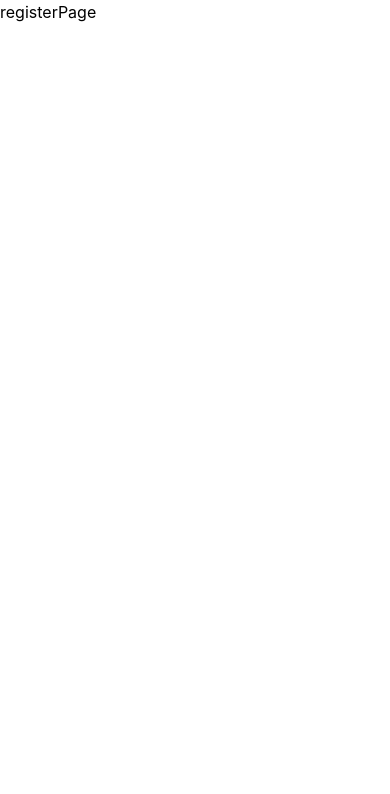
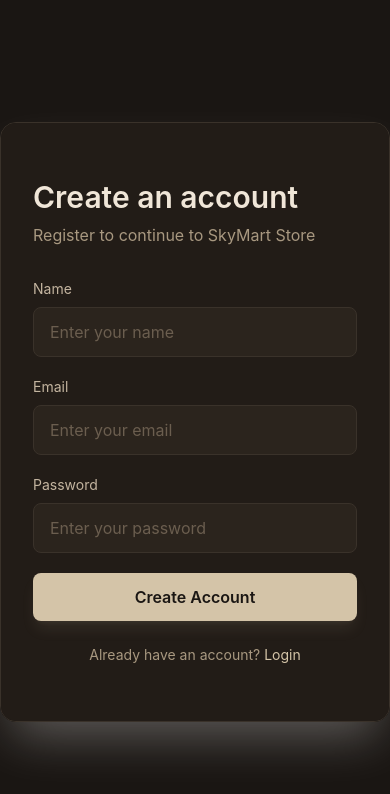
Before and after one commit to Adnan-Khn/Asgmnt_Bckd_E-Comm, a React (Vite) app in the folder client/: page / in a window 390 px wide. Shown: the top 794 px of the page. Built offline with nearby package versions, Linux system fonts and the light colour scheme; no server answers.

Commit message:
Public Routes Part Completed

```diff
--- a/client/src/components/Navbar.jsx
+++ b/client/src/components/Navbar.jsx
@@ -1,9 +1,92 @@
-import React from 'react'
+import React, { useContext } from "react";
+import { useApi } from "../shared/useApi";
+import { AuthContext } from "../state/AuthContext";
+import { useNavigate } from "react-router";
 
 const Navbar = () => {
+  const api = useApi();
+  const navigate = useNavigate();
+  const { user, setUser, setAccessToken } = useContext(AuthContext);
+
+  //console.log(user,accessToken)
+  const name = user.name.split(" ")[0];
+
+  const logoutUser = async () => {
+    try {
+      await api.post("auth/logout");
+      setAccessToken(null);
+      setUser(null);
+      navigate("/login");
+    } catch (error) {
+      console.log(error);
+    }
+  };
   return (
-    <div>Navbar</div>
-  )
-}
+    <nav className="w-full bg-[#221c17] border-b border-[#3a322a] px-6 py-4">
+      <div className="max-w-7xl mx-auto flex items-center justify-between">
+        {/* Logo */}
+        <div className="flex items-center gap-2">
+          <span className="text-2xl">🛍️</span>
+          <h1 className="text-2xl font-bold text-[#d4c4a8] tracking-wide">
+            SkyMart
+          </h1>
+        </div>
 
-export default Navbar
+        {/* Middle Nav Links */}
+        <div className="hidden md:flex items-center gap-8">
+          <a
+            onClick={() => {
+              navigate("/");
+            }}
+
+            className="text-[#c4b5a0] hover:text-[#d4c4a8] font-medium transition-colors duration-300"
+          >
+            Home
+          </a>
+          <a
+            onClick={() => {
+              navigate("/home/products");
+            }}
+            className="text-[#c4b5a0] hover:text-[#d4c4a8] font-medium transition-colors duration-300"
+          >
+            Products
+          </a>
+          <a
+            onClick={() => {
+              navigate("/home/add-product");
+            }}
+            className="text-[#c4b5a0] hover:text-[#d4c4a8] font-medium transition-colors duration-300"
+          >
+            Add Product
+          </a>
+        </div>
+
+        {/* Right Section */}
+        <div className="flex items-center gap-4">
+          <span className="text-sm text-[#e8ddd0] font-medium">{name}</span>
+          <button
+            onClick={logoutUser}
+            className="flex items-center gap-2 bg-[#2b241d] hover:bg-[#ae2614] text-[#d4c4a8] px-4 py-2 rounded-lg border border-[#3a322a] transition-all duration-300"
+          >
+            <svg
+              xmlns="http://www.w3.org/2000/svg"
+              className="w-4 h-4"
+              fill="none"
+              viewBox="0 0 24 24"
+              stroke="currentColor"
+              strokeWidth={2}
+            >
+              <path
+                strokeLinecap="round"
+                strokeLinejoin="round"
+                d="M17 16l4-4m0 0l-4-4m4 4H7m6 4v1a3 3 0 01-3 3H6a3 3 0 01-3-3V7a3 3 0 013-3h4a3 3 0 013 3v1"
+              />
+            </svg>
+          </button>
+        </div>
+      </div>
+    </nav>
+  );
+};
+
+export default Navbar;
--- a/client/src/pages/LoginPage.jsx
+++ b/client/src/pages/LoginPage.jsx
@@ -1,9 +1,146 @@
-import React from 'react'
+import React, { useContext, useState } from "react";
+import { useApi } from "../shared/useApi";
+import { AuthContext } from "../state/AuthContext";
+import { useForm } from "react-hook-form";
+import { useNavigate } from "react-router";
 
 const LoginPage = () => {
+  const api = useApi();
+  const navigate = useNavigate();
+  const {
+    register,
+    handleSubmit,
+    formState: { errors },
+  } = useForm();
+  const { setUser, error, setError, setAccessToken } = useContext(AuthContext);
+  const [isLoading, setIsLoading] = useState(false);
+  const onLogin = async (data) => {
+    try {
+      setIsLoading(true);
+      setError("");
+      const res = await api.post("/auth/login", data);
+      console.log(res);
+      setUser(res.data.user);
+      setAccessToken(res.data.accessToken);
+      navigate("/home",{replace:true});
+    } catch (error) {
+      setError(error.response?.data?.message || "Invalid Email Or Password!");
+    } finally {
+      setIsLoading(false);
+    }
+  };
   return (
-    <div>LoginPage</div>
-  )
-}
+    <div className="min-h-screen bg-[#1a1613] text-[#e8ddd0] flex items-center justify-center ">
+      <div className="animate-[zoomIn_0.5s_ease-in-out] w-full max-w-7xl min-h-150 grid grid-cols-1 md:grid-cols-2 rounded-2xl overflow-hidden border border-[#3a322a] shadow-2xl shadow-white/30">
+        {/* Left Section */}
+        <div className="hidden md:flex bg-[#d4c4a8] p-12 flex-col justify-between">
+          <div>
+            <h1 className="text-4xl font-bold text-[#1a1613]">SkyMart</h1>
 
-export default LoginPage
+            <p className="mt-4 text-[#1a1613]/70 text-lg max-w-sm">
+              Everything you need, all in one place. Create your account and
+              start shopping.
+            </p>
+          </div>
+
+          {/* E-Commerce Image */}
+          <div className="flex justify-center my-8">
+            <img
+              src="https://plus.unsplash.com/premium_photo-1672883551967-ab11316526b4?q=80&w=1374&auto=format&fit=crop&ixlib=rb-4.1.0&ixid=NHwxMjA3fDA%3D"
+              alt="E-commerce shopping"
+              className="w-full max-w-md h-72 object-cover rounded-2xl shadow-xl shadow-[#1a1613]/30 ring-1 ring-[#1a1613]/10"
+            />
+          </div>
+
+          <p className="text-[#1a1613]/60 text-sm">Simple. Fast. Reliable.</p>
+        </div>
+
+        {/* Right Section */}
+        <div className="bg-[#221c17] p-8 md:p-12 flex flex-col justify-center">
+          <div className="max-w-md w-full mx-auto">
+            <h2 className="text-3xl font-semibold text-[#f0e6d8]">
+              Login to continue to SkyMart
+            </h2>
+            <p className="text-[#a89880] mt-2 mb-8"></p>
+
+            <form onSubmit={handleSubmit(onLogin)} className="space-y-5">
+              {/* Email */}
+              <div>
+                <label className="block text-sm text-[#c4b5a0] mb-2">
+                  Email
+                </label>
+
+                <input
+                  type="email"
+                  placeholder="Enter your email"
+                  {...register("email", {
+                    required: "Email is required",
+                    pattern: {
+                      value: /^[^\s@]+@[^\s@]+\.[^\s@]+$/,
+                      message: "Enter a valid email",
+                    },
+                  })}
+                  className="w-full bg-[#2b241d] border border-[#3a322a] text-[#e8ddd0] placeholder-[#6b5e4f] rounded-lg px-4 py-3 outline-none focus:border-[#d4c4a8] focus:ring-1 focus:ring-[#d4c4a8]/30 transition-all duration-300"
+                />
+                {errors.email && (
+                  <p className="mt-1 text-sm text-red-400">
+                    {errors.email.message}
+                  </p>
+                )}
+                {error && <p className="mt-2 text-sm text-red-400">{error}</p>}
+              </div>
+
+              {/* Password */}
+              <div>
+                <label className="block text-sm text-[#c4b5a0] mb-2">
+                  Password
+                </label>
+
+                <input
+                  type="password"
+                  placeholder="Enter your password"
+                  {...register("password", {
+                    required: "Password is required",
+                    minLength: {
+                      value: 6,
+                      message: "Password must be at least 6 characters",
+                    },
+                  })}
+                  className="w-full bg-[#2b241d] border border-[#3a322a] text-[#e8ddd0] placeholder-[#6b5e4f] rounded-lg px-4 py-3 outline-none focus:border-[#d4c4a8] focus:ring-1 focus:ring-[#d4c4a8]/30 transition-all duration-300"
+                />
+                {errors.password && (
+                  <p className="mt-1 text-sm text-red-400">
+                    {errors.password.message}
+                  </p>
+                )}
+              </div>
+
+              <button
+                type="submit"
+                disabled={isLoading}
+                className="w-full bg-[#d4c4a8] hover:bg-[#e0d2b8] text-[#1a1613] font-semibold py-3 rounded-lg transition-all duration-300 shadow-lg shadow-[#d4c4a8]/10 hover:shadow-[#d4c4a8]/20"
+              >
+                {isLoading ? "Logging in..." : "Login"}
+              </button>
+            </form>
+
+            <p className="text-center text-[#a89880] text-sm mt-6">
+              Don't have an account?{" "}
+              <button
+                onClick={() => {
+                  setError("");
+                  navigate("/");
+                }}
+                className="text-[#d4c4a8] hover:text-[#e0d2b8] cursor-pointer transition-colors duration-300"
+              >
+                Register
+              </button>
+            </p>
+          </div>
+        </div>
+      </div>
+    </div>
+  );
+};
+
+export default LoginPage;
--- a/client/src/pages/RegisterPage.jsx
+++ b/client/src/pages/RegisterPage.jsx
@@ -1,171 +1,175 @@
-import React, { useContext } from 'react'
-import { useApi } from '../shared/useApi'
-import { AuthContext } from '../state/AuthContext'
-import { useForm } from 'react-hook-form'
+import React, { useContext } from "react";
+import { useApi } from "../shared/useApi";
+import { AuthContext } from "../state/AuthContext";
+import { useForm } from "react-hook-form";
+import { useNavigate } from "react-router";
 
 const RegisterPage = () => {
+  const navigate = useNavigate();
+  const api = useApi();
+  const { user, setUser, setAccessToken, error, setError } =
+    useContext(AuthContext);
 
-    //const api = useApi()
-    const {user,setUser,setAccessToken,error,setError} = useContext(AuthContext)
+  const {
+    register,
+    handleSubmit,
+    formState: { errors },
+  } = useForm();
 
-    const {register,handleSubmit,formState:{errors}} = useForm()
+  const onRegister = async (data) => {
+    console.log(data);
+    try {
+      const res = await api.post("/auth/register", data);
+      console.log(res);
+      setUser(res.data.user);
+      setAccessToken(res.data.accessToken);
+      navigate("/home");
+    } catch (error) {
+      setError(
+        error.response?.data?.error?.[0].message || "User already registered",
+      );
+    }
+  };
+  return (
+    <div className="min-h-screen bg-[#1a1613] text-[#e8ddd0] flex items-center justify-center ">
+      <div className="animate-[zoomIn_0.5s_ease-in-out] w-full max-w-7xl min-h-150 grid grid-cols-1 md:grid-cols-2 rounded-2xl overflow-hidden border border-[#3a322a] shadow-2xl shadow-white/30">
+        {/* Left Section */}
+        <div className="hidden md:flex bg-[#d4c4a8] p-12 flex-col justify-between">
+          <div>
+            <h1 className="text-4xl font-bold text-[#1a1613]">SkyMart</h1>
 
-    const onRegister = async(data)=>{
-        console.log(data)
-    }
-//   return (
-//     <div className="min-h-screen bg-black text-white flex items-center justify-center px-6">
-//       <div className="animate-[zoomIn_0.5s_ease-in-out] w-full max-w-5xl min-h-150 grid grid-cols-1 md:grid-cols-2 rounded-2xl overflow-hidden border border-zinc-800">
-//         {/* Left Section */}
-//         <div className="hidden md:flex bg-orange-500 p-12 flex-col justify-between">
-//           <div>
-//             <h1 className="text-4xl font-bold text-black">E-Com Store</h1>
+            <p className="mt-4 text-[#1a1613]/70 text-lg max-w-sm">
+              Everything you need, all in one place. Create your account and
+              start shopping.
+            </p>
+          </div>
 
-//             <p className="mt-4 text-black/70 text-lg max-w-sm">
-//               Everything you need, all in one place. Create your account and
-//               start shopping.
-//             </p>
-//           </div>
+          {/* E-Commerce Image */}
+          <div className="flex justify-center my-8">
+            <img
+              src="https://plus.unsplash.com/premium_photo-1672883551967-ab11316526b4?q=80&w=1374&auto=format&fit=crop&ixlib=rb-4.1.0&ixid=NHwxMjA3fDA%3D"
+              alt="E-commerce shopping"
+              className="w-full max-w-md h-72 object-cover rounded-2xl shadow-xl shadow-[#1a1613]/30 ring-1 ring-[#1a1613]/10"
+            />
+          </div>
 
-//           {/* E-Commerce Image */}
-//           <div className="flex justify-center my-8">
-//             <img
-//               src="https://images.unsplash.com/photo-1586880244406-556ebe35f282?auto=format&fit=crop&w=800&q=80"
-//               alt="E-commerce shopping"
-//               className="w-full max-w-md h-72 object-cover rounded-2xl shadow-xl"
-//             />
-//           </div>
+          <p className="text-[#1a1613]/60 text-sm">Simple. Fast. Reliable.</p>
+        </div>
 
-//           <p className="text-black/60 text-sm">Simple. Fast. Reliable.</p>
-//         </div>
+        {/* Right Section */}
+        <div className="bg-[#221c17] p-8 md:p-12 flex flex-col justify-center">
+          <div className="max-w-md w-full mx-auto">
+            <h2 className="text-3xl font-semibold text-[#f0e6d8]">
+              Create an account
+            </h2>
 
-//         {/* Right Section */}
-//         <div className="bg-zinc-950 p-8 md:p-12 flex flex-col justify-center">
-//           <div className="max-w-md w-full mx-auto">
-//             <h2 className="text-3xl font-semibold">Create an account</h2>
+            <p className="text-[#a89880] mt-2 mb-8">
+              Register to continue to SkyMart Store
+            </p>
 
-//             <p className="text-zinc-400 mt-2 mb-8">
-//               Register to continue to E-Com Store
-//             </p>
+            <form onSubmit={handleSubmit(onRegister)} className="space-y-5">
+              {/* Name */}
+              <div>
+                <label className="block text-sm text-[#c4b5a0] mb-2">
+                  Name
+                </label>
 
-//             <form onSubmit={handleSubmit(onRegister)} className="space-y-5">
-//               {/* Name */}
-//               <div>
-//                 <label className="block text-sm text-zinc-300 mb-2">Name</label>
+                <input
+                  type="text"
+                  placeholder="Enter your name"
+                  {...register("name", {
+                    required: "Name is required",
+                    minLength: {
+                      value: 3,
+                      message: "Name must be at least 3 characters",
+                    },
+                  })}
+                  className="w-full bg-[#2b241d] border border-[#3a322a] text-[#e8ddd0] placeholder-[#6b5e4f] rounded-lg px-4 py-3 outline-none focus:border-[#d4c4a8] focus:ring-1 focus:ring-[#d4c4a8]/30 transition-all duration-300"
+                />
 
-//                 <input
-//                   type="text"
-//                   placeholder="Enter your name"
-//                   {...register("name", {
-//                     required: "Name is required",
-//                     minLength: {
-//                       value: 3,
-//                       message: "Name must be at least 3 characters",
-//                     },
-//                   })}
-//                   className="w-full bg-zinc-900 border border-zinc-800 rounded-lg px-4 py-3 outline-none focus:border-orange-500 transition-colors duration-300"
-//                 />
+                {errors.name && (
+                  <p className="mt-1 text-sm text-red-400">
+                    {errors.name.message}
+                  </p>
+                )}
+              </div>
 
-//                 {errors.name && (
-//                   <p className="mt-1 text-sm text-red-500">
-//                     {errors.name.message}
-//                   </p>
-//                 )}
-//               </div>
+              {/* Email */}
+              <div>
+                <label className="block text-sm text-[#c4b5a0] mb-2">
+                  Email
+                </label>
 
-//               {/* Email */}
-//               <div>
-//                 <label className="block text-sm text-zinc-300 mb-2">
-//                   Email
-//                 </label>
+                <input
+                  type="email"
+                  placeholder="Enter your email"
+                  {...register("email", {
+                    required: "Email is required",
+                    pattern: {
+                      value: /^[^\s@]+@[^\s@]+\.[^\s@]+$/,
+                      message: "Enter a valid email",
+                    },
+                  })}
+                  className="w-full bg-[#2b241d] border border-[#3a322a] text-[#e8ddd0] placeholder-[#6b5e4f] rounded-lg px-4 py-3 outline-none focus:border-[#d4c4a8] focus:ring-1 focus:ring-[#d4c4a8]/30 transition-all duration-300"
+                />
+                {errors.email && (
+                  <p className="mt-1 text-sm text-red-400">
+                    {errors.email.message}
+                  </p>
+                )}
+                {error && <p className="mt-2 text-sm text-red-400">{error}</p>}
+              </div>
 
-//                 <input
-//                   type="email"
-//                   placeholder="Enter your email"
-//                   {...register("email", {
-//                     required: "Email is required",
-//                     pattern: {
-//                       value: /^[^\s@]+@[^\s@]+\.[^\s@]+$/,
-//                       message: "Enter a valid email",
-//                     },
-//                   })}
-//                   className="w-full bg-zinc-900 border border-zinc-800 rounded-lg px-4 py-3 outline-none focus:border-orange-500 transition-colors duration-300"
-//                 />
-//                 {errors.email && (
-//                   <p className="mt-1 text-sm text-red-500">
-//                     {errors.email.message}
-//                   </p>
-//                 )}
-//                 {error && <p className="mt-2 text-sm text-red-500">{error}</p>}
-//               </div>
+              {/* Password */}
+              <div>
+                <label className="block text-sm text-[#c4b5a0] mb-2">
+                  Password
+                </label>
 
-//               {/* Password */}
-//               <div>
-//                 <label className="block text-sm text-zinc-300 mb-2">
-//                   Password
-//                 </label>
+                <input
+                  type="password"
+                  placeholder="Enter your password"
+                  {...register("password", {
+                    required: "Password is required",
+                    minLength: {
+                      value: 6,
+                      message: "Password must be at least 6 characters",
+                    },
+                  })}
+                  className="w-full bg-[#2b241d] border border-[#3a322a] text-[#e8ddd0] placeholder-[#6b5e4f] rounded-lg px-4 py-3 outline-none focus:border-[#d4c4a8] focus:ring-1 focus:ring-[#d4c4a8]/30 transition-all duration-300"
+                />
+                {errors.password && (
+                  <p className="mt-1 text-sm text-red-400">
+                    {errors.password.message}
+                  </p>
+                )}
+              </div>
 
-//                 <input
-//                   type="password"
-//                   placeholder="Enter your password"
-//                   {...register("password", {
-//                     required: "Password is required",
-//                     minLength: {
-//                       value: 6,
-//                       message: "Password must be at least 6 characters",
-//                     },
-//                   })}
-//                   className="w-full bg-zinc-900 border border-zinc-800 rounded-lg px-4 py-3 outline-none focus:border-orange-500 transition-colors duration-300"
-//                 />
-//                 {errors.password && (
-//                   <p className="mt-1 text-sm text-red-500">
-//                     {errors.password.message}
-//                   </p>
-//                 )}
-//               </div>
+              <button
+                type="submit"
+                className="w-full bg-[#d4c4a8] hover:bg-[#e0d2b8] text-[#1a1613] font-semibold py-3 rounded-lg transition-all duration-300 shadow-lg shadow-[#d4c4a8]/10 hover:shadow-[#d4c4a8]/20"
+              >
+                Create Account
+              </button>
+            </form>
 
-//               {/* Confirm Password */}
-//               {/* <div>
-//                 <label className="block text-sm text-zinc-300 mb-2">
-//                   Confirm Password
-//                 </label>
+            <p className="text-center text-[#a89880] text-sm mt-6">
+              Already have an account?{" "}
+              <button
+                onClick={() => {
+                  setError("");
+                  navigate("/login");
+                }}
+                className="text-[#d4c4a8] hover:text-[#e0d2b8] cursor-pointer transition-colors duration-300"
+              >
+                Login
+              </button>
+            </p>
+          </div>
+        </div>
+      </div>
+    </div>
+  );
+};
 
-//                 <input
-//                   type="password"
-//                   placeholder="Confirm your password"
-//                   className="w-full bg-zinc-900 border border-zinc-800 rounded-lg px-4 py-3 outline-none focus:border-orange-500 transition-colors duration-300"
-//                 />
-//               </div> */}
-
-//               <button
-//                 type="submit"
-//                 className="w-full bg-orange-500 hover:bg-orange-400 text-black font-semibold py-3 rounded-lg transition-colors duration-300"
-//               >
-//                 Create Account
-//               </button>
-//             </form>
-
-//             <p className="text-center text-zinc-400 text-sm mt-6">
-//               Already have an account?{" "}
-//               <button
-//                 onClick={() => {
-//                   setError("");
-//                   navigate("/login");
-//                 }}
-//                 className="text-orange-500 hover:text-orange-400 cursor-pointer transition-colors duration-300"
-//               >
-//                 Login
-//               </button>
-//             </p>
-//           </div>
-//         </div>
-//       </div>
-//     </div>
-//   );
-
-return (
-    <div>registerPage</div>
-)
-}
-
-export default RegisterPage
+export default RegisterPage;
--- a/client/src/routes/AppRoutes.jsx
+++ b/client/src/routes/AppRoutes.jsx
@@ -15,11 +15,11 @@ import AddProductPage from "../pages/AddProductPage";
 
 const AppRoutes = () => {
   const api = useApi();
-  console.log(api);
+  //console.log(api);
 
   const { user, setUser, setIsLoading, setAccessToken } =
     useContext(AuthContext);
-  console.log("User :", user);
+  //console.log("User :", user);
 
   useEffect(() => {
     const refreshUser = async () => {
@@ -78,7 +78,7 @@ const AppRoutes = () => {
               element: <ProductDetailPage />,
             },
             {
-              path: "create-product",
+              path: "add-product",
               element: <AddProductPage />,
             },
           ],
--- a/client/src/shared/useApi.js
+++ b/client/src/shared/useApi.js
@@ -4,7 +4,7 @@ import axios from "axios";
 
 export const useApi = () => {
   const { accessToken, setAccessToken } = useContext(AuthContext);
-  console.log(import.meta.env.AuthContext);
+  //console.log(import.meta.env.AuthContext);
   const apiInstance = axios.create({
     baseURL: import.meta.env.VITE_APP_URL,
     withCredentials: true,
```
